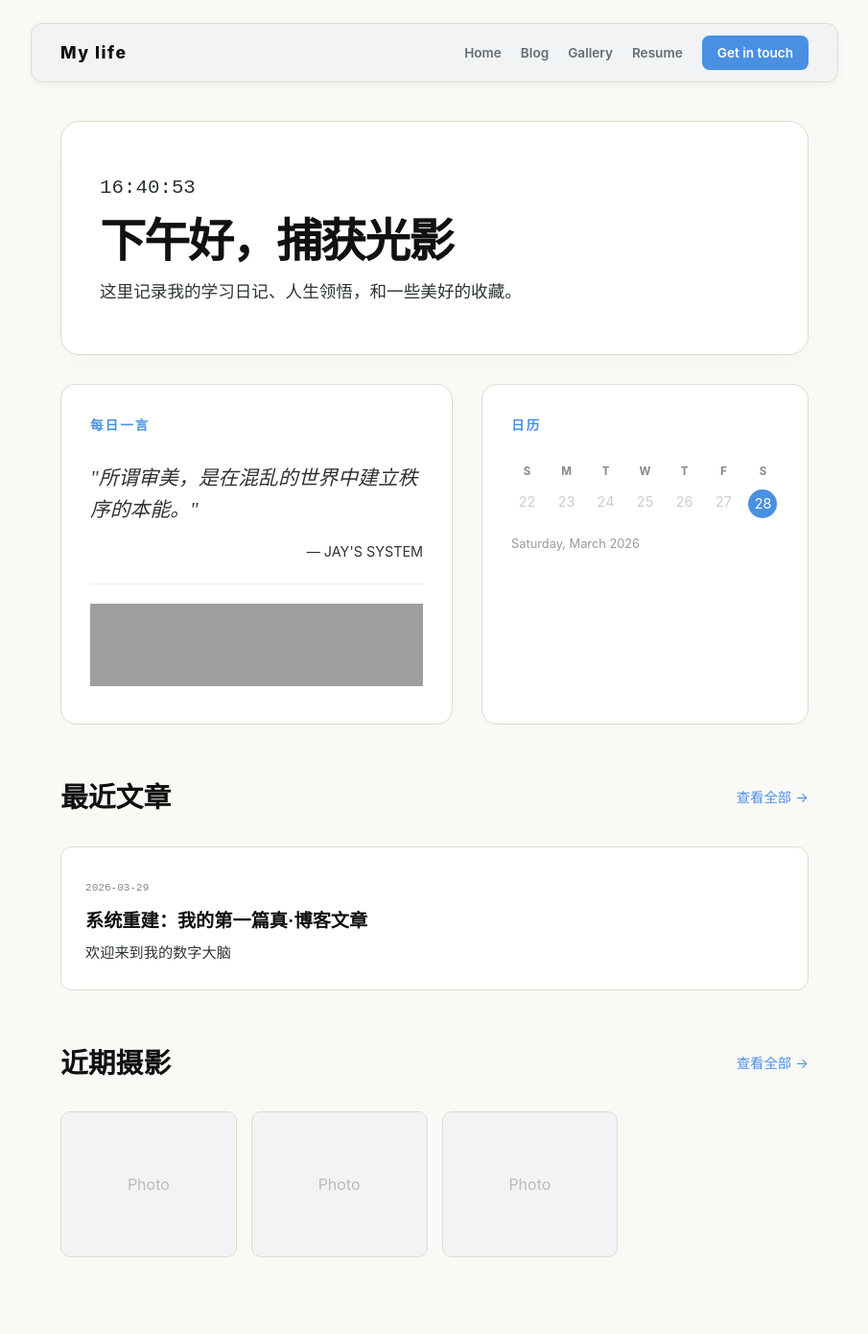
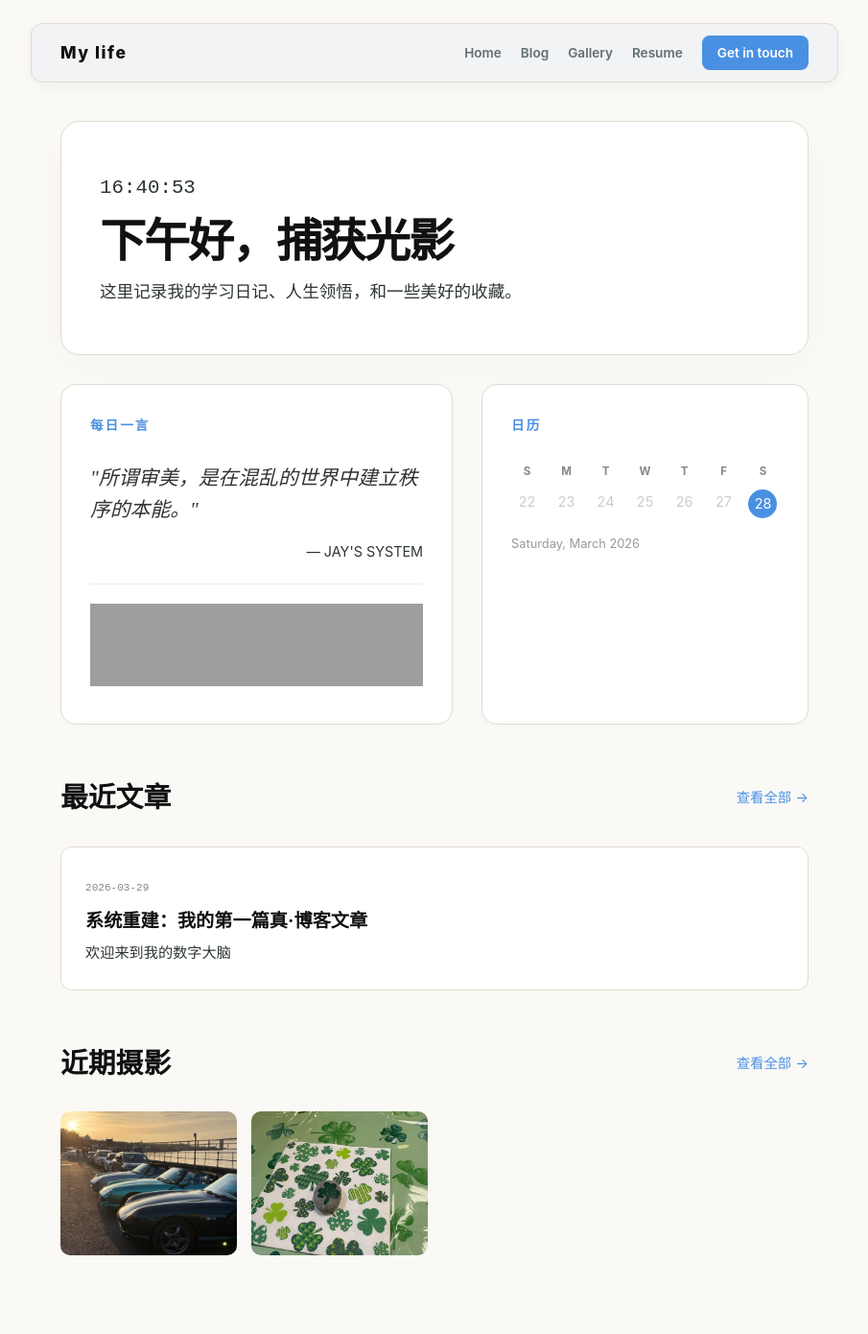
Before and after one commit to jayzzzzmp-commits/jayzzzzmp-commits.github.io, a Jekyll site: the page built from index.html, in a window 1280 px wide. Shown: the whole page at 96% size, without its empty margins (187-1092 px from the left). Built offline with Jekyll 4.4.1, drawn with Linux system fonts in a browser that asks for light colours; grey boxes are pictures that could not be loaded.

Commit message:
Update index.html

```diff
--- a/index.html
+++ b/index.html
@@ -102,10 +102,26 @@ title: Home - My Life
         <h2>近期摄影</h2>
         <a href="gallery.html" class="view-all">查看全部 &rarr;</a>
     </div>
-    <div class="photos-grid">
-        <a href="gallery.html" class="photo-thumb">Photo</a>
-        <a href="gallery.html" class="photo-thumb">Photo</a>
-        <a href="gallery.html" class="photo-thumb">Photo</a>
+   <div class="photos-grid">
+        {% assign photo_count = 0 %}
+        {% assign reversed_files = site.static_files | reverse %}
+
+        {% for file in reversed_files %}
+            {% if file.path contains '/assets/photos/' %}
+
+                {% assign ext = file.extname | downcase %}
+                {% if ext == '.jpg' or ext == '.jpeg' or ext == '.png' or ext == '.webp' or ext == '.gif' %}
+
+                    <a href="/gallery.html" class="photo-thumb" style="padding: 0; overflow: hidden; border: none;">
+                        <img src="{{ file.path }}" style="width: 100%; height: 100%; object-fit: cover;" alt="Recent Photo">
+                    </a>
+
+                    {% assign photo_count = photo_count | plus: 1 %}
+                    {% if photo_count == 3 %}{% break %}{% endif %}
+
+                {% endif %}
+            {% endif %}
+        {% endfor %}
     </div>
 </section>
 
```
